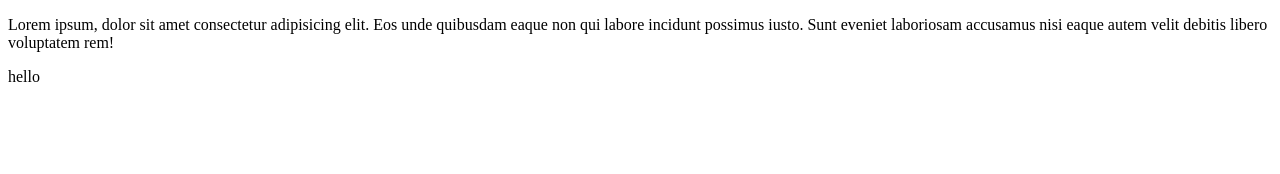
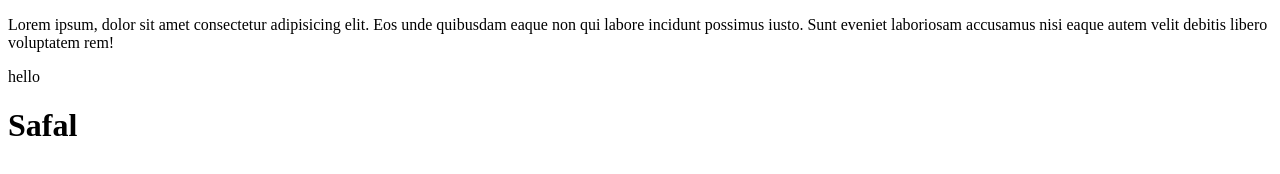
Before and after one commit to ajay23579/projectMountBliss, a plain HTML site: page index.html in a window 1280 px wide. Drawn offline with Linux system fonts and the light colour scheme.

Commit message:
added code

```diff
--- a/index.html
+++ b/index.html
@@ -9,5 +9,6 @@
     <p>Lorem ipsum, dolor sit amet consectetur adipisicing elit. Eos unde quibusdam eaque non qui labore incidunt possimus iusto. Sunt eveniet laboriosam accusamus nisi eaque autem velit debitis libero voluptatem rem!</p>
     <section>hello</section>
 
+    <h1>Safal </h1>
 </body>
 </html>
```
